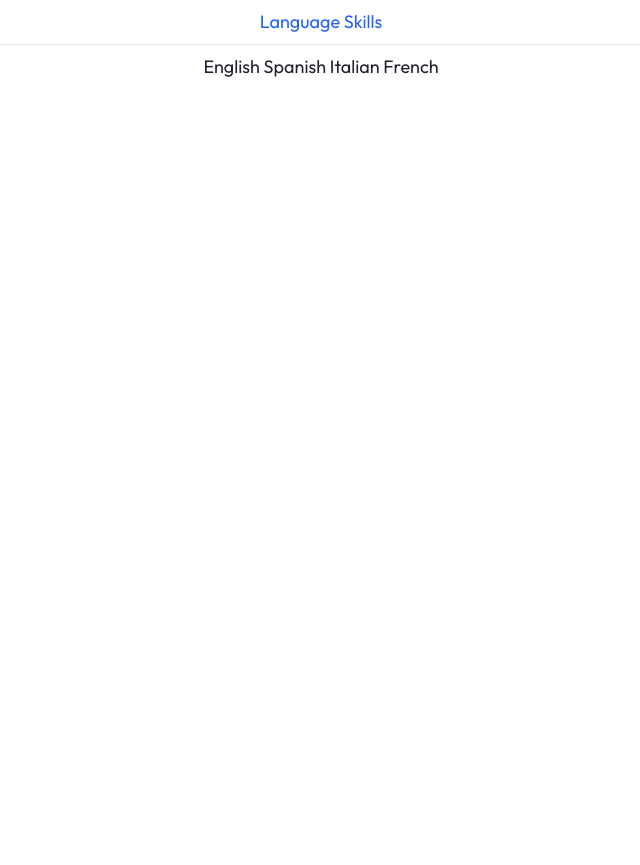
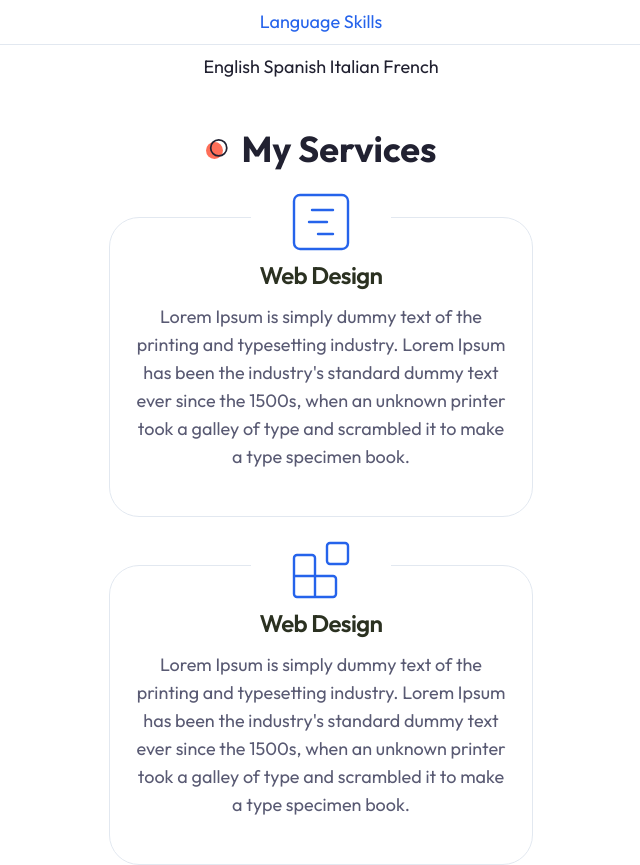
Before and after one commit to Ell-91/charrell-sherman-portfolio, a Next.js app: page / in a window 1280 px wide. Shown: the part 1480-2345 px from the top of the page, without its empty margins (319-959 px from the left). Built offline with nearby package versions, Linux system fonts and the light colour scheme.

Commit message:
Services page: implementation complete

```diff
--- a/app/page.jsx
+++ b/app/page.jsx
@@ -1,12 +1,14 @@
 // Compnents
 import Hero from "@/components/Hero";
 import About from "@/components/About";
+import Services from "@/components/Services";
 
 export default function Home() {
   return (
     <main>
       <Hero />
       <About />
+      <Services />
     </main>
   );
 }
--- /dev/null
+++ b/components/Services.jsx
@@ -0,0 +1,65 @@
+import { GanttChartSquare, Blocks, Gem } from "lucide-react";
+import {
+  Card,
+  CardContent,
+  CardDescription,
+  CardTitle,
+  CardHeader,
+} from "./ui/card";
+
+const serviceData = [
+  {
+    icon: <GanttChartSquare size={72} strokeWidth={0.8} />,
+    title: "Web Design",
+    description:
+      "Lorem Ipsum is simply dummy text of the printing and typesetting industry. Lorem Ipsum has been the industry's standard dummy text ever since the 1500s, when an unknown printer took a galley of type and scrambled it to make a type specimen book.",
+  },
+  {
+    icon: <Blocks size={72} strokeWidth={0.8} />,
+    title: "Web Design",
+    description:
+      "Lorem Ipsum is simply dummy text of the printing and typesetting industry. Lorem Ipsum has been the industry's standard dummy text ever since the 1500s, when an unknown printer took a galley of type and scrambled it to make a type specimen book.",
+  },
+  {
+    icon: <Gem size={72} strokeWidth={0.8} />,
+    title: "App Development",
+    description:
+      "Lorem Ipsum is simply dummy text of the printing and typesetting industry. Lorem Ipsum has been the industry's standard dummy text ever since the 1500s, when an unknown printer took a galley of type and scrambled it to make a type specimen book.",
+  },
+];
+const Services = () => {
+  return (
+    <section className="mb-12 xl:mb-36">
+      <div className="container mx-auto">
+        <h2 className="section-title mb-12 xl:mb-24 text-center mx-auto">
+          My Services
+        </h2>
+        {/* grid items */}
+        <div className="grid xl:grid-cols-3 justify-center gap-y-12 xl:gap-y-24 xl:gap-x-8">
+          {serviceData.map((item, index) => {
+            return (
+              <Card
+                className="w-full max-w-[424px] h-[300px] flex flex-col pt-16 pb-10 justify-center items-center relative"
+                key={index}
+              >
+                <CardHeader className="text-primary absolute -top-[60px]">
+                  <div className="w-[140px] h-[80px] bg-white dark:bg-background flex justify-center items-center">
+                    {item.icon}
+                  </div>
+                </CardHeader>
+                <CardContent className="text-center">
+                  <CardTitle className="mb-4">{item.title}</CardTitle>
+                  <CardDescription className="text-lg">
+                    {item.description}
+                  </CardDescription>
+                </CardContent>
+              </Card>
+            );
+          })}
+        </div>
+      </div>
+    </section>
+  );
+};
+
+export default Services;
--- a/components/ui/card.jsx
+++ b/components/ui/card.jsx
@@ -1,50 +1,68 @@
-import * as React from "react"
+import * as React from "react";
 
-import { cn } from "@/lib/utils"
+import { cn } from "@/lib/utils";
 
 const Card = React.forwardRef(({ className, ...props }, ref) => (
   <div
     ref={ref}
-    className={cn("rounded-lg border bg-card text-card-foreground shadow-sm", className)}
-    {...props} />
-))
-Card.displayName = "Card"
+    className={cn(
+      "rounded-[30px] border bg-background text-card-foreground",
+      className
+    )}
+    {...props}
+  />
+));
+Card.displayName = "Card";
 
 const CardHeader = React.forwardRef(({ className, ...props }, ref) => (
   <div
     ref={ref}
     className={cn("flex flex-col space-y-1.5 p-6", className)}
-    {...props} />
-))
-CardHeader.displayName = "CardHeader"
+    {...props}
+  />
+));
+CardHeader.displayName = "CardHeader";
 
 const CardTitle = React.forwardRef(({ className, ...props }, ref) => (
   <h3
     ref={ref}
-    className={cn("text-2xl font-semibold leading-none tracking-tight", className)}
-    {...props} />
-))
-CardTitle.displayName = "CardTitle"
+    className={cn(
+      "text-2xl font-semibold leading-none tracking-tight",
+      className
+    )}
+    {...props}
+  />
+));
+CardTitle.displayName = "CardTitle";
 
 const CardDescription = React.forwardRef(({ className, ...props }, ref) => (
   <p
     ref={ref}
     className={cn("text-sm text-muted-foreground", className)}
-    {...props} />
-))
-CardDescription.displayName = "CardDescription"
+    {...props}
+  />
+));
+CardDescription.displayName = "CardDescription";
 
 const CardContent = React.forwardRef(({ className, ...props }, ref) => (
   <div ref={ref} className={cn("p-6 pt-0", className)} {...props} />
-))
-CardContent.displayName = "CardContent"
+));
+CardContent.displayName = "CardContent";
 
 const CardFooter = React.forwardRef(({ className, ...props }, ref) => (
   <div
     ref={ref}
     className={cn("flex items-center p-6 pt-0", className)}
-    {...props} />
-))
-CardFooter.displayName = "CardFooter"
+    {...props}
+  />
+));
+CardFooter.displayName = "CardFooter";
 
-export { Card, CardHeader, CardFooter, CardTitle, CardDescription, CardContent }
+export {
+  Card,
+  CardHeader,
+  CardFooter,
+  CardTitle,
+  CardDescription,
+  CardContent,
+};
```
Also changed, not shown: 1 other file (tests, documents, lock files or other folders).
